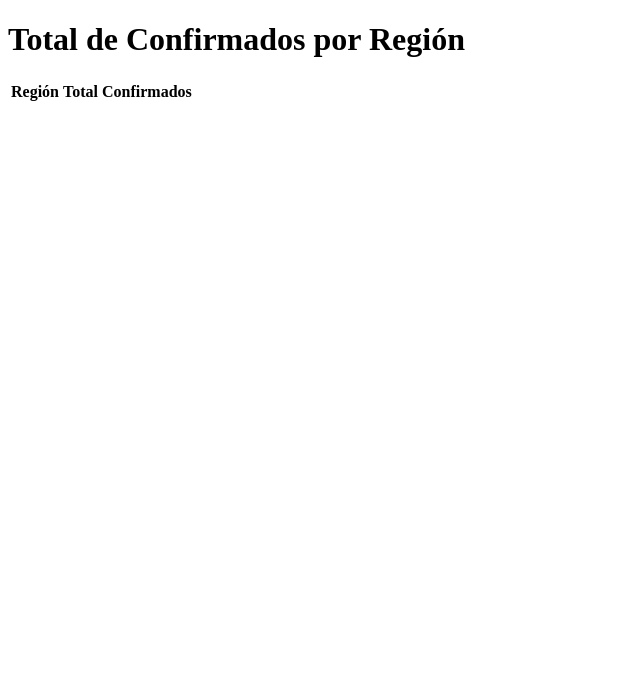
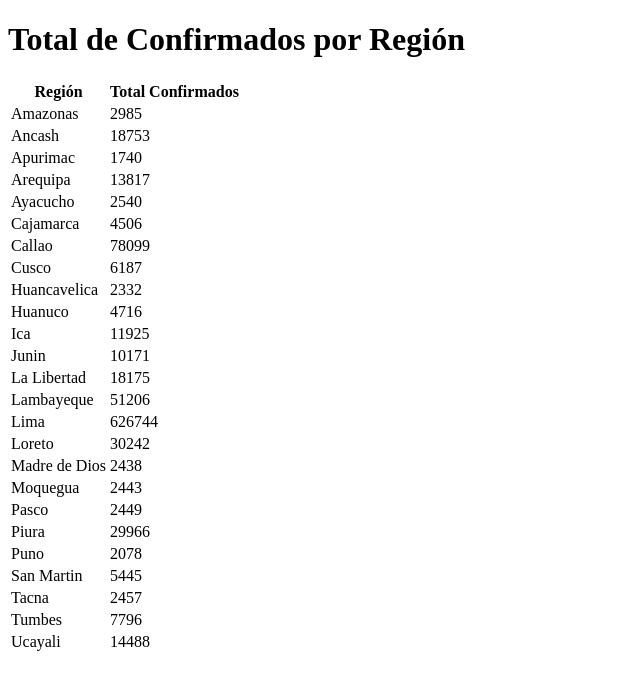
Before and after one commit to RONI-COMPANOCCA-CHECCO/Pweb2-Lab4, a plain HTML site: page Ejercicio02.html in a window 1280 px wide. Shown: the whole page, without its empty margins (0-640 px from the left). Drawn offline with nearby package versions, Linux system fonts and the light colour scheme.

Commit message:
Hacemos una etiqueta de script que se utiliza para incluir la biblioteca la página web

```diff
--- a/Ejercicio02.html
+++ b/Ejercicio02.html
@@ -4,6 +4,7 @@
 <meta charset="UTF-8">
 <meta name="viewport" content="width=device-width, initial-scale=1.0">
 <title>Total de Confirmados por Región</title>
+<script src="https://ajax.googleapis.com/ajax/libs/jquery/3.5.1/jquery.min.js"></script>
 </head>
 <body>
 
@@ -18,6 +19,34 @@
     </thead>
     <tbody id="confirmados-body"></tbody>
 </table>
+<script>
+    $(document).ready(function(){
+        // Realizar la solicitud Ajax al archivo data.json
+        $.ajax({
+            url: 'data.json',
+            dataType: 'json',
+            success: function(data) {
+                // Objeto para almacenar el total de confirmados por región
+                var totalConfirmadosPorRegion = {};
 
+                data.forEach(function(region){
+                    var total = region.confirmed.reduce(function(sum, item) {
+                        return sum + parseInt(item.value);
+                    }, 0);
+
+                    totalConfirmadosPorRegion[region.region] = total;
+                });
+
+                // Mostrar el total de confirmados por región en la tabla
+                $.each(totalConfirmadosPorRegion, function(region, total){
+                    $('#confirmados-body').append('<tr><td>' + region + '</td><td>' + total + '</td></tr>');
+                });
+            },
+            error: function() {
+                $('#confirmados-body').append('<tr><td colspan="2">Error al cargar los datos</td></tr>');
+            }
+        });
+    });
+</script>
 </body>
 </html>
```
